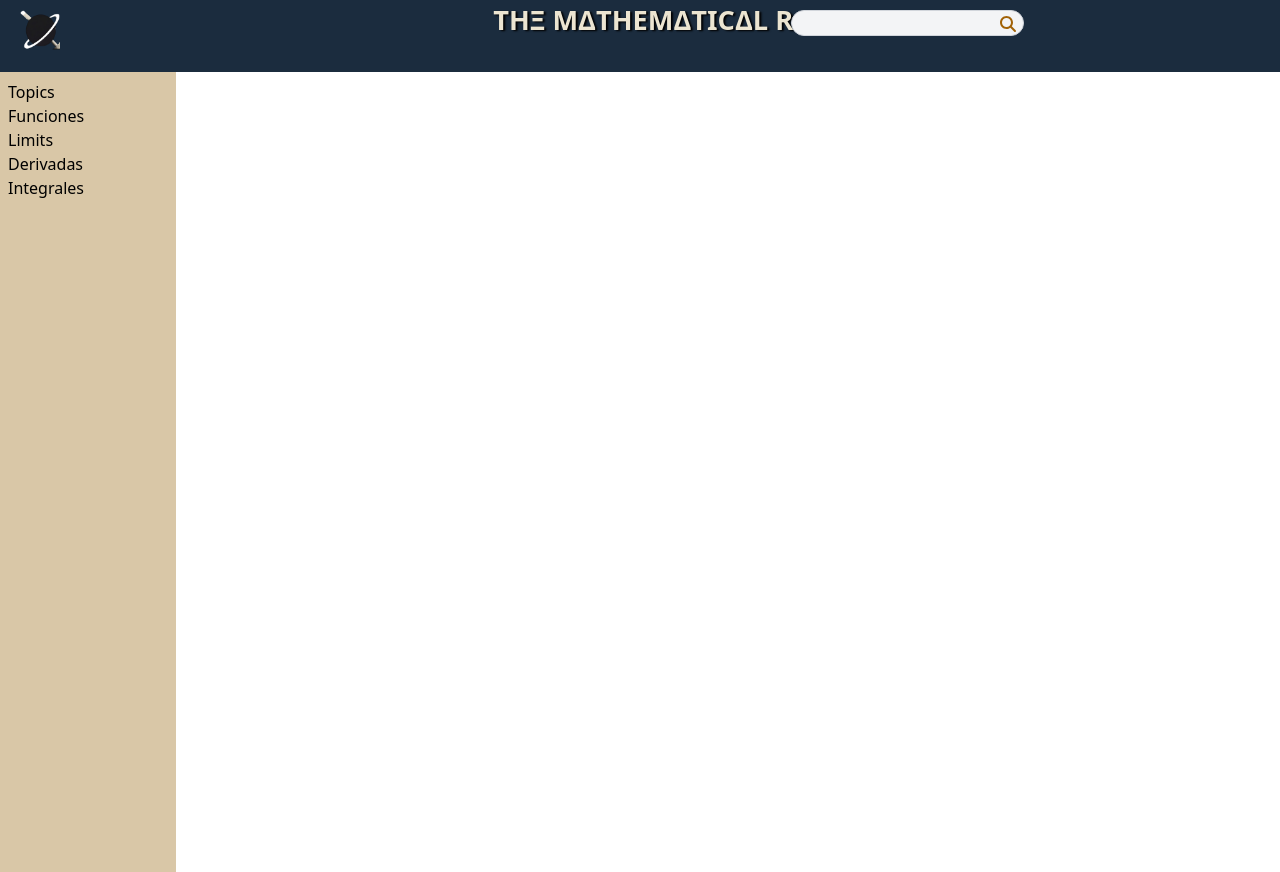
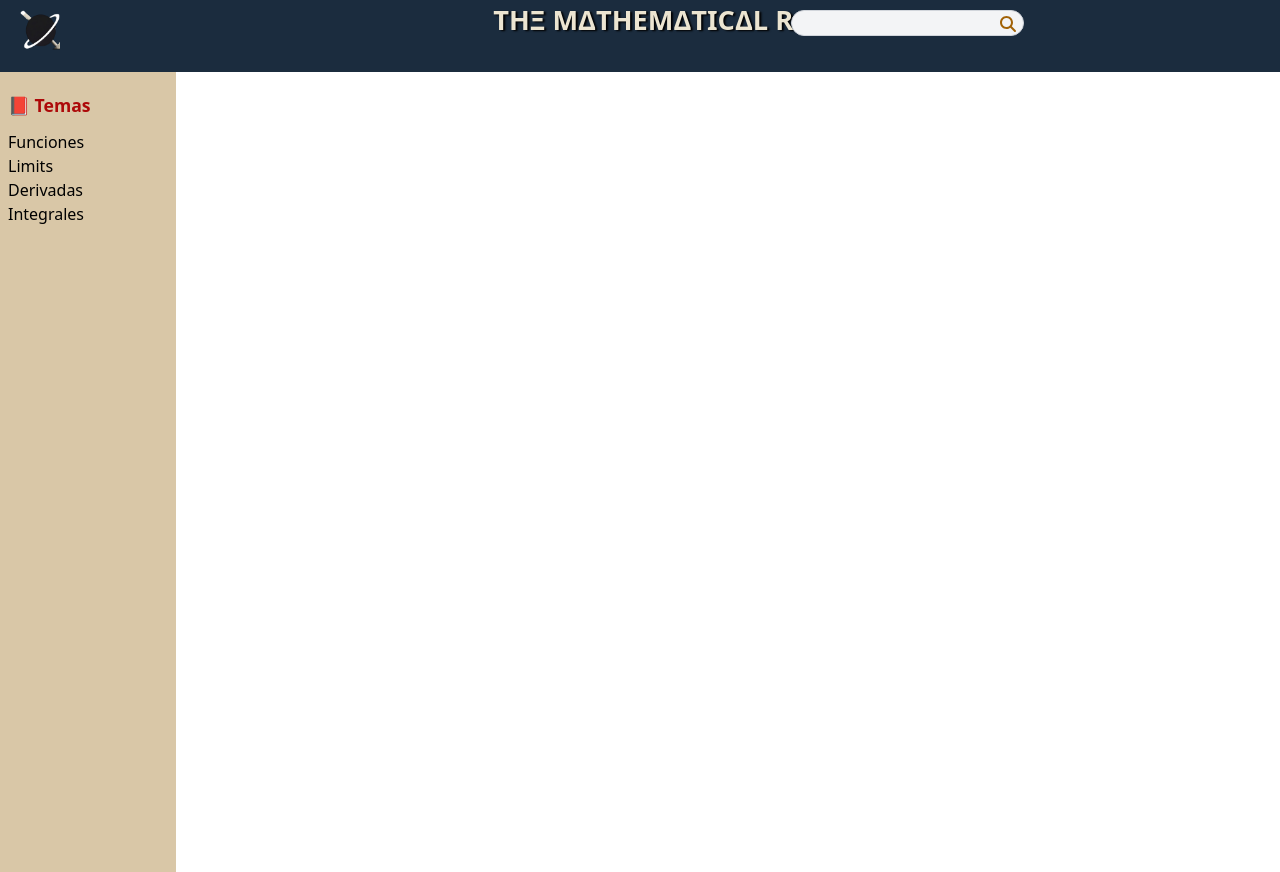
Before and after one commit to qwik-zgheib/MathematicalRoute, a React (Vite) app: page / in a window 1280 px wide. Built offline with nearby package versions, Linux system fonts and the light colour scheme.

Commit message:
modificando menu

```diff
--- a/src/components/Menu.jsx
+++ b/src/components/Menu.jsx
@@ -6,7 +6,7 @@ const Menu = () => {
     <div className="flex flex-row">
       <div className={styles.menu}>
         <div className="p-2">
-          <p>Topics</p>
+          <p className="font-bold text-left text-[1.1rem] text-[#ad0909] my-3 delay-100">📕 Temas</p>
           <ul>
             <li>
               <Link to="/funciones">Funciones</Link>
--- a/src/styles/Navbar.module.css
+++ b/src/styles/Navbar.module.css
@@ -7,6 +7,7 @@
   justify-content: space-between;
   display: flex;
   z-index: 3;
+
 }
 .menu {
   position: absolute;
@@ -15,6 +16,11 @@
   top: 9vh;
   width: 22vh;
   background: #d9c7a7;
+  &:hover {
+    p {
+      text-align: center;
+    }
+  }
 }
 .image {
   position: relative;
```
